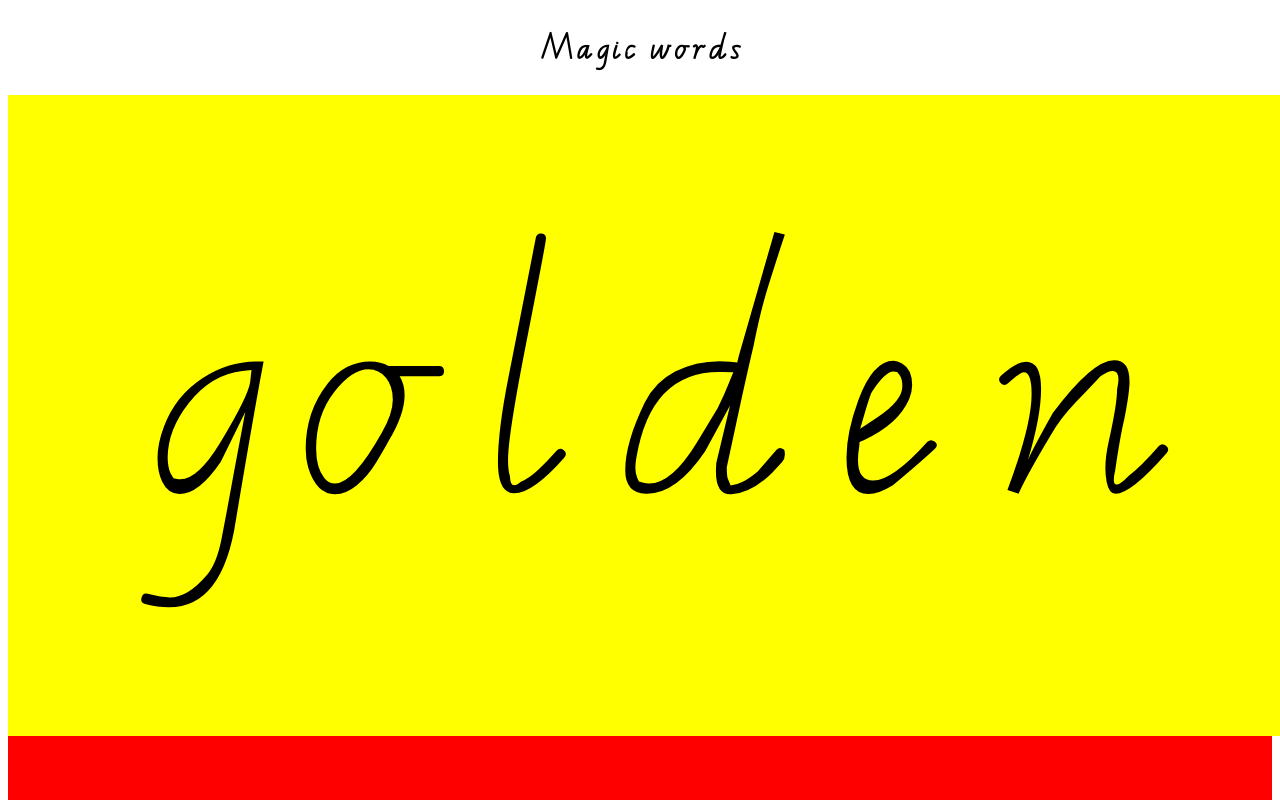
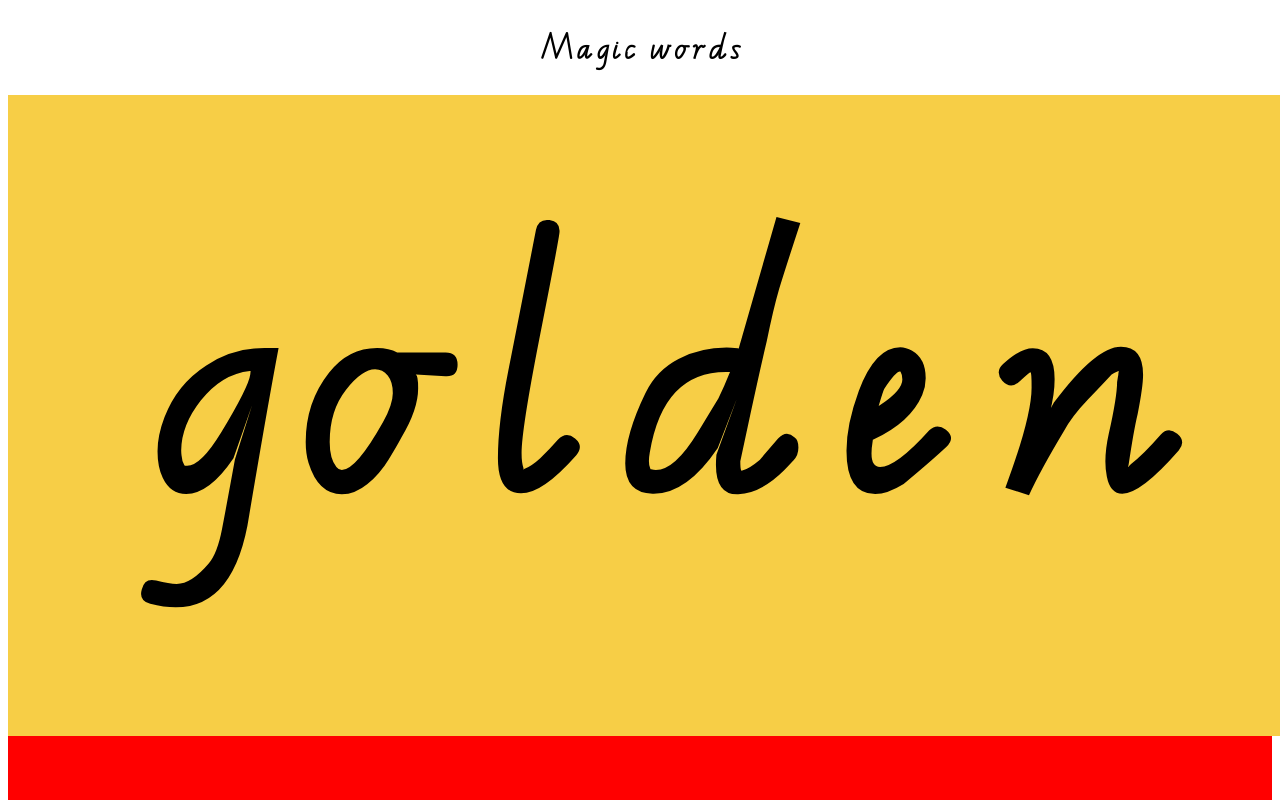
Before and after one commit to joelbrewster/magic-words-study, a Gatsby site: page / in a window 1280 px wide. Shown: the top 800 px of the page. Built offline with nearby package versions, Linux system fonts and the light colour scheme; Gatsby itself is replaced by a stand-in of ours.

Commit message:
golden words

```diff
--- a/src/components/layout.css
+++ b/src/components/layout.css
@@ -10,6 +10,7 @@
 a {
     color: black;
     text-decoration: none;
+    font-weight: 800;
 }
 
 .grid {
@@ -30,7 +31,7 @@
     margin: 0;
     padding: .25em;
     font-size: 25.5vw;
-    leter-spacing: -2vw;
+    leter-spacing: -3vw;
 }
 
 .slide {
@@ -48,3 +49,7 @@
     justify-content: center;
     align-items: center;
 }
+
+#golden {
+    background-color: #F7CE46;
+}
--- a/src/pages/golden.js
+++ b/src/pages/golden.js
@@ -4,7 +4,7 @@
 
 const IndexPage = () =>  {
 
-  const colour = 'gold';
+  const colour = '#F7CE46';
   const [embla, setEmbla] = useState(null);
 
   const options = {
@@ -46,7 +46,7 @@
 
     <div className="slide">
     {words.map(word =>
-		  <div className="slide-inner"  style={{ backgroundColor: `${colour}` }}>
+      <div className="slide-inner" style={{ backgroundColor: `${colour}` }}>
 	  <p>
 	      {word}
 	  </p>
```
Lines whose indentation alone changed are shown as unchanged.
